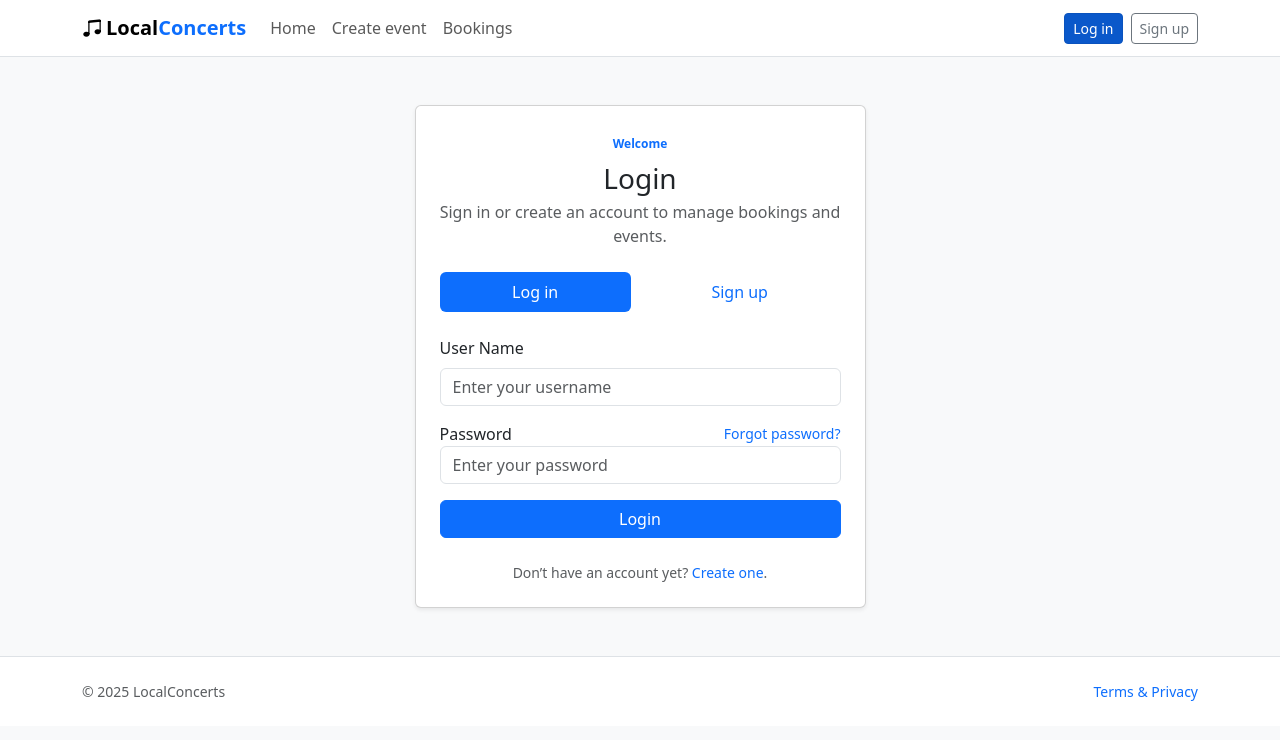
After one commit to Jairobuifranco/A2_Group17, a Flask app: page /login in a window 1280 px wide. The commit adds this page. Shown: the top 740 px of the page. Run offline with Flask 3, Linux system fonts and the light colour scheme; some libraries are stand-ins or nearby versions.

Commit message:
Complete event creation system with user relationships
- Add event creation form and routes with authentication
- Implement user-event database relationships
- Create user profile page and update templates
- Register events blueprint with proper URL prefix
- Fix user loader function and Bootstrap imports
- Clean up Windows line endings

```diff
--- a/website/__init__.py
+++ b/website/__init__.py
@@ -1,7 +1,7 @@
 # import flask - from 'package' import 'Class'
 from flask import Flask
 try:
-    from bootstrap_flask import Bootstrap5
+    from flask_bootstrap import Bootstrap5
 except ModuleNotFoundError:
     Bootstrap5 = None
 from flask_sqlalchemy import SQLAlchemy
@@ -38,10 +38,12 @@ def create_app():
     from .models import User
     @login_manager.user_loader
     def load_user(user_id):
-       return db.session.scalar(db.select(User).where(User.id==user_id))
+       return db.session.get(User, int(user_id))
 
     from . import views
     app.register_blueprint(views.main_bp)
+    # register blueprint
+    app.register_blueprint(views.events_bp, url_prefix='/events')
 
     try:
         from . import auth
--- a/website/forms.py
+++ b/website/forms.py
@@ -1,6 +1,7 @@
 from flask_wtf import FlaskForm
-from wtforms.fields import TextAreaField, SubmitField, StringField, PasswordField
-from wtforms.validators import InputRequired, Length, Email, EqualTo
+from wtforms.fields import TextAreaField, SubmitField, StringField, PasswordField, DateField, TimeField, DecimalField, SelectField, IntegerField
+from wtforms.validators import InputRequired, Length, Email, EqualTo, DataRequired, Length, NumberRange, URL
+from datetime import datetime, date
 
 # creates the login information
 class LoginForm(FlaskForm):
@@ -19,3 +20,37 @@ class RegisterForm(FlaskForm):
 
     # submit button
     submit = SubmitField("Register")
+
+# Forms for event creation page
+class EventForm(FlaskForm):
+    name = StringField('Event Name', validators=[DataRequired(), Length(max=100)])
+    venue = StringField('Venue', validators=[DataRequired(), Length(max=100)])
+    description = TextAreaField('Description', validators=[DataRequired()])
+    date = DateField('Date', validators=[DataRequired()], format='%Y-%m-%d')
+    start_time = TimeField('Start Time', validators=[DataRequired()], format='%H:%M')
+    end_time = TimeField('End Time', validators=[DataRequired()], format='%H:%M')
+    price = DecimalField('Price', validators=[DataRequired(), NumberRange(min=0)])
+    quantity = IntegerField('Quantity', validators=[DataRequired(), NumberRange(min=1, max=5000, message='Quantity must be between 1 and 5000')])
+    capacity = IntegerField('Capacity', validators=[DataRequired(), NumberRange(min=1, max=10000, message='Capacity must be between 1 and 10,000')])
+    category = SelectField('Category', choices=[
+        ('Electronic', 'Electronic' ),
+        ('Rock', 'Rock'),
+        ('Jazz', 'Jazz'),
+        ('Classical', 'Classical'),
+        ('Latin', 'Latin')],
+        validators=[DataRequired()])
+    image_url = StringField('Image Path', [Length(max=255)], default='static/img/hero1.jpg')
+    submit = SubmitField('Save Event')
+
+    # Define a function to validate event date must be in the future
+    def validate_date(self, field):
+        if field.data < date.today():
+            from wtforms import ValidationError
+            raise ValidationError("Event date must be in the future")
+
+     # Define a function to validate event end time must be after start time
+    def validate_end_time(self, field):
+        if hasattr(self, 'start_time') and self.start_time.data and field.data:
+           if field.data <= self.start_time.data:
+              from wtforms import ValidationError
+              raise ValidationError("End time must be after start time")
--- a/website/models.py
+++ b/website/models.py
@@ -23,9 +23,15 @@ class Event(db.Model):
     start_time = db.Column(db.DateTime, nullable=False)
     end_time = db.Column(db.DateTime, nullable=False)
     price = db.Column(db.Numeric(10, 2), nullable=False, default=0)
+    ticket_quantity = db.Column(db.Integer, nullable=False, default=1)
+    capacity = db.Column(db.Integer, nullable=False, default=1)
     status = db.Column(db.String(40), nullable=False, default='Open')
     category = db.Column(db.String(60))
     image_url = db.Column(db.String(255))
+
+    # Add user id into event table as FK
+    user_id = db.Column(db.Integer, db.ForeignKey('user.id'), nullable=False, default=1)
+    user = db.relationship('User', backref='events')
 
     comments = db.relationship('Comment', back_populates='event', cascade='all, delete-orphan')
     orders = db.relationship('Order', back_populates='event', cascade='all, delete-orphan')
--- a/website/templates/index.html
+++ b/website/templates/index.html
@@ -21,7 +21,7 @@
       <div class="collapse navbar-collapse" id="navMain">
         <ul class="navbar-nav me-auto">
           <li class="nav-item"><a class="nav-link active" href="{{ url_for('main.index') }}" aria-current="page">Home</a></li>
-          <li class="nav-item"><a class="nav-link" href="create.html">Create Event</a></li>
+          <li class="nav-item"><a class="nav-link" href="{{ url_for('events.create_event') }}">Create</a></li>
           <li class="nav-item"><a class="nav-link" href="bookings.html">Bookings</a></li>
           <!-- Genres dropdown -->
           <li class="nav-item dropdown">
@@ -45,6 +45,7 @@
 
         <!-- Auth buttons -->
         <div class="ms-3 d-flex gap-2">
+
           <a class="btn btn-outline-secondary btn-sm" href="#">Log in</a>
           <a class="btn btn-primary btn-sm" href="#">Sign up</a>
         </div>
--- /dev/null
+++ b/website/templates/user.html
@@ -0,0 +1,197 @@
+<!doctype html>
+<html lang="en">
+<head>
+  <meta charset="utf-8"/>
+  <meta name="viewport" content="width=device-width, initial-scale=1"/>
+  <title>Local Concerts — {{ heading or 'Account' }}</title>
+  <link rel="icon" type="image/x-icon" href="{{ url_for('static', filename='favicon.ico') }}">
+  <link href="https://cdn.jsdelivr.net/npm/bootstrap@5.3.3/dist/css/bootstrap.min.css" rel="stylesheet"/>
+  <link href="https://cdn.jsdelivr.net/npm/bootstrap-icons@1.11.3/font/bootstrap-icons.css" rel="stylesheet"/>
+  <link rel="stylesheet" href="{{ url_for('static', filename='style/styles.css') }}"/>
+</head>
+<body>
+  <!-- Navbar -->
+  <nav class="navbar navbar-expand-lg bg-white border-bottom">
+    <div class="container">
+      <a class="navbar-brand fw-bold" href="{{ url_for('main.index') }}">
+        <i class="bi bi-music-note-beamed me-1"></i>Local<span>Concerts</span>
+      </a>
+      <button class="navbar-toggler" type="button" data-bs-toggle="collapse" data-bs-target="#navMain">
+        <span class="navbar-toggler-icon"></span>
+      </button>
+      <div class="collapse navbar-collapse" id="navMain">
+        <ul class="navbar-nav me-auto">
+          <li class="nav-item"><a class="nav-link" href="{{ url_for('main.index') }}">Home</a></li>
+          <li class="nav-item"><a class="nav-link" href="{{ url_for('events.create_event') }}">Create event</a></li>
+          <li class="nav-item"><a class="nav-link" href="{{ url_for('main.index') }}">Bookings</a></li>
+        </ul>
+
+        <div class="ms-3 d-flex align-items-center gap-2">
+          {% if current_user.is_authenticated %}
+            <span class="badge text-bg-success">Signed in as {{ current_user.name }}</span>
+            <a class="btn btn-outline-secondary btn-sm" href="{{ url_for('auth.logout') }}">Log out</a>
+          {% else %}
+            <a class="btn btn-primary btn-sm{% if active_tab != 'register' %} active{% endif %}" aria-current="{{ 'page' if active_tab != 'register' else 'false' }}" href="{{ url_for('auth.login') }}">Log in</a>
+            <a class="btn btn-outline-secondary btn-sm{% if active_tab == 'register' %} active{% endif %}" aria-current="{{ 'page' if active_tab == 'register' else 'false' }}" href="{{ url_for('auth.login', tab='register') }}">Sign up</a>
+          {% endif %}
+        </div>
+      </div>
+    </div>
+  </nav>
+
+  <main class="container py-5">
+    <div class="row justify-content-center">
+      <div class="col-12 col-md-8 col-lg-5">
+        <div class="card shadow-sm">
+          <div class="card-body p-4">
+            {% set is_register = active_tab == 'register' %}
+            <div class="text-center mb-4">
+              <span class="badge text-bg-primary-subtle text-primary">Welcome</span>
+              <h3 class="mt-2 mb-1">{{ heading or 'Account' }}</h3>
+              <p class="text-muted mb-0">Sign in or create an account to manage bookings and events.</p>
+            </div>
+            {% with messages = get_flashed_messages(with_categories=True) %}
+              {% if messages %}
+                {% for category, message in messages %}
+                  {% set alert_class = category if category in ['primary','secondary','success','danger','warning','info','light','dark'] else 'info' %}
+                  <div class="alert alert-{{ alert_class }} mb-4" role="alert">
+                    {{ message }}
+                  </div>
+                {% endfor %}
+              {% endif %}
+            {% endwith %}
+            <ul class="nav nav-pills nav-fill gap-2 mb-4" id="authTabs" role="tablist">
+              <li class="nav-item" role="presentation">
+                <button class="nav-link {% if not is_register %}active{% endif %}" id="login-tab" data-bs-toggle="tab" data-bs-target="#tabLogin" type="button" role="tab" aria-controls="tabLogin" aria-selected="{{ 'true' if not is_register else 'false' }}">
+                  Log in
+                </button>
+              </li>
+              <li class="nav-item" role="presentation">
+                <button class="nav-link {% if is_register %}active{% endif %}" id="register-tab" data-bs-toggle="tab" data-bs-target="#tabRegister" type="button" role="tab" aria-controls="tabRegister" aria-selected="{{ 'true' if is_register else 'false' }}">
+                  Sign up
+                </button>
+              </li>
+            </ul>
+            <div class="tab-content">
+              <div class="tab-pane fade {% if not is_register %}show active{% endif %}" id="tabLogin" role="tabpanel" aria-labelledby="login-tab" tabindex="0">
+                <form method="post" action="{{ url_for('auth.login') }}" novalidate>
+                  {{ login_form.hidden_tag() }}
+                  {% set login_user_classes = 'form-control' %}
+                  {% if login_form.user_name.errors %}
+                    {% set login_user_classes = login_user_classes + ' is-invalid' %}
+                  {% endif %}
+                  <div class="mb-3">
+                    {{ login_form.user_name.label(class_='form-label') }}
+                    {{ login_form.user_name(class_=login_user_classes, placeholder='Enter your username') }}
+                    {% if login_form.user_name.errors %}
+                      <div class="invalid-feedback d-block">{{ login_form.user_name.errors[0] }}</div>
+                    {% endif %}
+                  </div>
+                  {% set login_password_classes = 'form-control' %}
+                  {% if login_form.password.errors %}
+                    {% set login_password_classes = login_password_classes + ' is-invalid' %}
+                  {% endif %}
+                  <div class="mb-3">
+                    <div class="d-flex justify-content-between align-items-center">
+                      {{ login_form.password.label(class_='form-label mb-0') }}
+                      <a class="small text-decoration-none" href="#">Forgot password?</a>
+                    </div>
+                    {{ login_form.password(class_=login_password_classes, placeholder='Enter your password') }}
+                    {% if login_form.password.errors %}
+                      <div class="invalid-feedback d-block">{{ login_form.password.errors[0] }}</div>
+                    {% endif %}
+                  </div>
+                  <div class="d-grid">
+                    {{ login_form.submit(class_='btn btn-primary') }}
+                  </div>
+                </form>
+                <p class="text-center text-muted small mt-4 mb-0">
+                  Don’t have an account yet?
+                  <a href="#tabRegister" class="text-decoration-none" data-bs-toggle="tab" role="tab" aria-controls="tabRegister" aria-selected="false">Create one</a>.
+                </p>
+                {% if user is defined and user %}
+                  <div class="alert alert-info mt-4 mb-0" role="alert">
+                    <h6 class="fw-semibold mb-2">Current user details</h6>
+                    <p class="mb-1"><span class="fw-semibold">Name:</span> {{ user.name }}</p>
+                    <p class="mb-0"><span class="fw-semibold">Email:</span> {{ user.email }}</p>
+                  </div>
+                  <div class="d-grid mt-3">
+                    <a class="btn btn-outline-secondary" href="{{ url_for('auth.logout') }}">
+                      <i class="bi bi-box-arrow-right me-1"></i> Log out
+                    </a>
+                  </div>
+                {% endif %}
+              </div>
+              <div class="tab-pane fade {% if is_register %}show active{% endif %}" id="tabRegister" role="tabpanel" aria-labelledby="register-tab" tabindex="0">
+                <form method="post" action="{{ url_for('auth.login') }}" novalidate>
+                  {{ register_form.hidden_tag() }}
+                  {% set register_name_classes = 'form-control' %}
+                  {% if register_form.user_name.errors %}
+                    {% set register_name_classes = register_name_classes + ' is-invalid' %}
+                  {% endif %}
+                  <div class="mb-3">
+                    {{ register_form.user_name.label(class_='form-label') }}
+                    {{ register_form.user_name(class_=register_name_classes, placeholder='Choose a username') }}
+                    {% if register_form.user_name.errors %}
+                      <div class="invalid-feedback d-block">{{ register_form.user_name.errors[0] }}</div>
+                    {% endif %}
+                  </div>
+                  {% set register_email_classes = 'form-control' %}
+                  {% if register_form.email.errors %}
+                    {% set register_email_classes = register_email_classes + ' is-invalid' %}
+                  {% endif %}
+                  <div class="mb-3">
+                    {{ register_form.email.label(class_='form-label') }}
+                    {{ register_form.email(class_=register_email_classes, placeholder='you@example.com') }}
+                    {% if register_form.email.errors %}
+                      <div class="invalid-feedback d-block">{{ register_form.email.errors[0] }}</div>
+                    {% endif %}
+                  </div>
+                  {% set register_password_classes = 'form-control' %}
+                  {% if register_form.password.errors %}
+                    {% set register_password_classes = register_password_classes + ' is-invalid' %}
+                  {% endif %}
+                  <div class="mb-3">
+                    {{ register_form.password.label(class_='form-label') }}
+                    {{ register_form.password(class_=register_password_classes, placeholder='Create a password') }}
+                    {% if register_form.password.errors %}
+                      <div class="invalid-feedback d-block">{{ register_form.password.errors[0] }}</div>
+                    {% endif %}
+                  </div>
+                  {% set register_confirm_classes = 'form-control' %}
+                  {% if register_form.confirm.errors %}
+                    {% set register_confirm_classes = register_confirm_classes + ' is-invalid' %}
+                  {% endif %}
+                  <div class="mb-4">
+                    {{ register_form.confirm.label(class_='form-label') }}
+                    {{ register_form.confirm(class_=register_confirm_classes, placeholder='Confirm your password') }}
+                    {% if register_form.confirm.errors %}
+                      <div class="invalid-feedback d-block">{{ register_form.confirm.errors[0] }}</div>
+                    {% endif %}
+                  </div>
+                  <div class="d-grid">
+                    {{ register_form.submit(class_='btn btn-primary') }}
+                  </div>
+                </form>
+                <p class="text-center text-muted small mt-4 mb-0">
+                  Already have an account?
+                  <a href="#tabLogin" class="text-decoration-none" data-bs-toggle="tab" role="tab" aria-controls="tabLogin" aria-selected="false">Log in instead</a>.
+                </p>
+              </div>
+            </div>
+          </div>
+        </div>
+      </div>
+    </div>
+  </main>
+
+  <footer class="py-4 bg-white border-top">
+    <div class="container d-flex justify-content-between align-items-center">
+      <span class="text-muted small">&copy; <span>2025</span> LocalConcerts</span>
+      <a class="small text-decoration-none" href="#">Terms & Privacy</a>
+    </div>
+  </footer>
+
+  <script src="https://cdn.jsdelivr.net/npm/bootstrap@5.3.3/dist/js/bootstrap.bundle.min.js"></script>
+</body>
+</html>
```
Also changed, not shown: website/auth.py (+22 -3 lines), website/templates/create.html (+112 -36 lines), website/views.py (+152 -4 lines), 1 other file.
